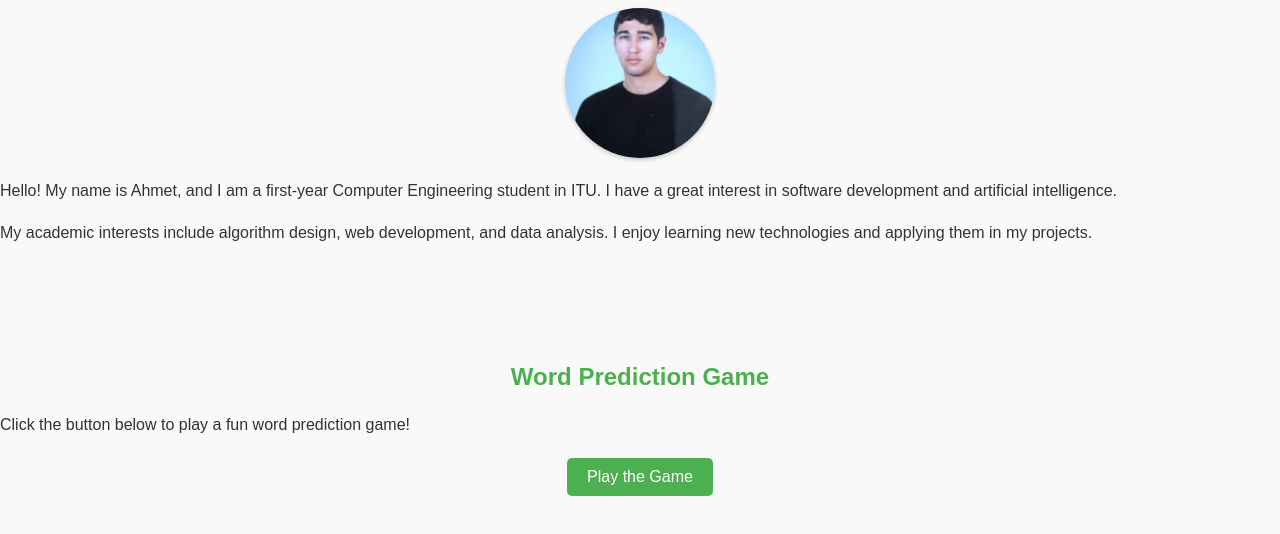
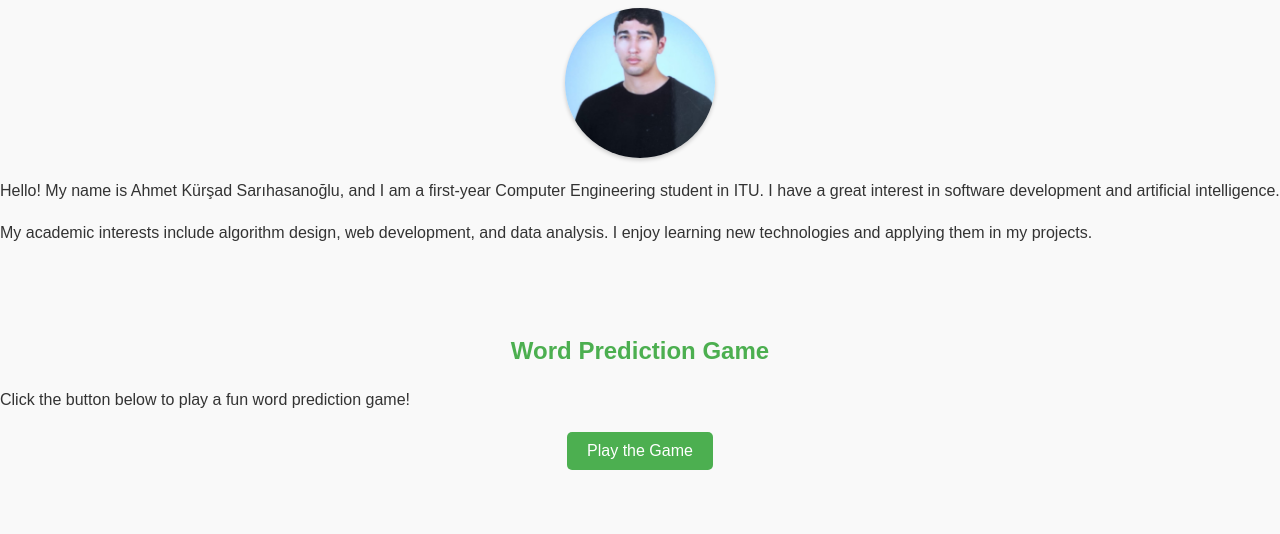
Before and after one commit to itu-itis24-sarihasanoglu24/term-project, a plain HTML site: page index.html in a window 1280 px wide. Shown: the part 86-620 px from the top of the page. Drawn offline with Linux system fonts and the light colour scheme.

Commit message:
Update index.html

```diff
--- a/index.html
+++ b/index.html
@@ -7,9 +7,9 @@
   <body>
     <h1>About Me</h1>
     <img src="vesikalik.jpg">
-    <p>Hello! My name is Ahmet, and I am a first-year Computer Engineering student in ITU. I have a great interest in software development and artificial intelligence.</p>
+    <p>Hello! My name is Ahmet Kürşad Sarıhasanoğlu, and I am a first-year Computer Engineering student in ITU. I have a great interest in software development and artificial intelligence.</p>
     <p>My academic interests include algorithm design, web development, and data analysis. I enjoy learning new technologies and applying them in my projects.</p>
-    <br><br><br>
+    <br><br>
     <h2>Word Prediction Game</h2>
     <p>Click the button below to play a fun word prediction game!</p>
     <button onclick="location.href='game.html'">Play the Game</button>
```
